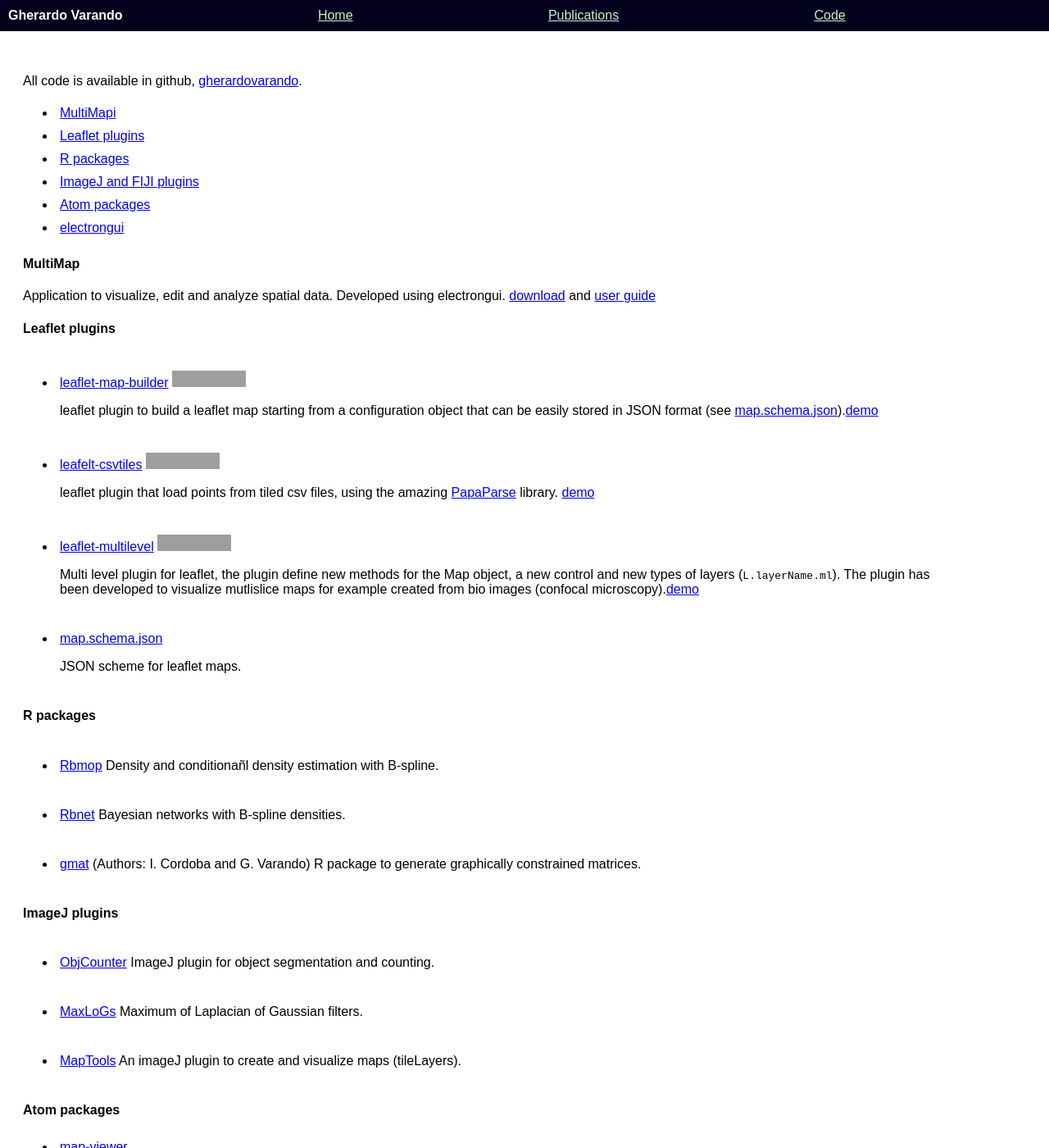
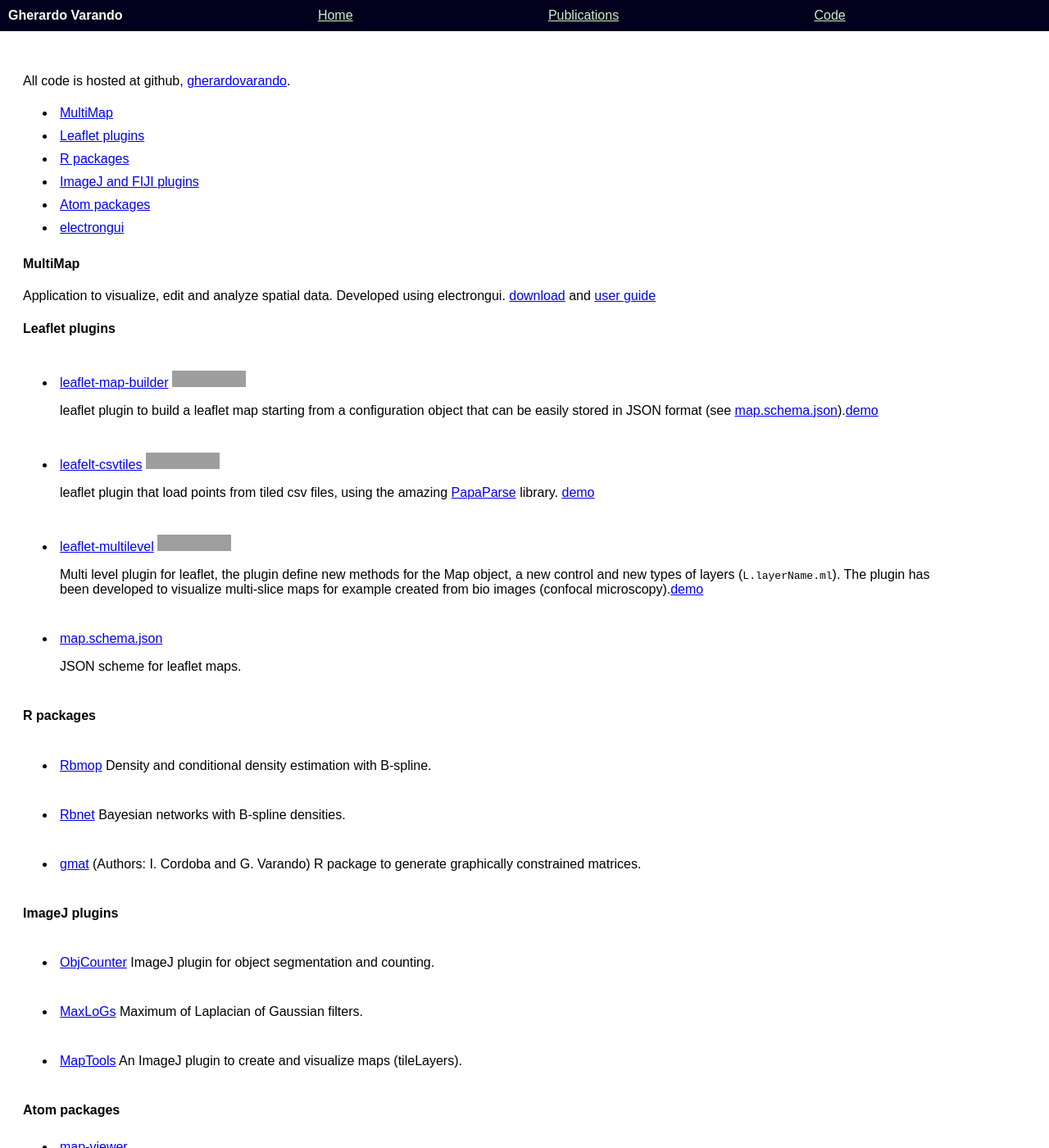
Before and after one commit to gherardovarando/gherardovarando.github.io, a Jekyll site: the page built from code.md, in a window 1280 px wide and 1400 px high. Shown: the whole window at 82% size. Built offline with Jekyll 4.4.1, drawn with Linux system fonts in a browser that asks for light colours; nearby versions of some CDN libraries; our own code applies the rules of GitHub Pages for plain Markdown files; grey boxes are pictures that could not be loaded.

Commit message:
[+] code

```diff
--- a/code.md
+++ b/code.md
@@ -2,10 +2,10 @@
 layout: default title: Code
 ---
 
-All  code is available in github,
+All  code is hosted at github,
 [gherardovarando](https://github.com/gherardovarando?tab=repositories).
 
-- [MultiMapi](#multimap)
+- [MultiMap](#multimap)
 - [Leaflet plugins](#leaflet-plugins)
 - [R packages](#r-packages)
 - [ImageJ and FIJI plugins](#imagej-plugins)
@@ -42,7 +42,7 @@ All  code is available in github,
 
   Multi level plugin for leaflet, the plugin define new methods for the Map
   object, a new control and new types of layers (``L.layerName.ml``).  The
-  plugin has been developed to visualize mutlislice maps for example created
+  plugin has been developed to visualize multi-slice maps for example created
   from bio images (confocal
   microscopy).[demo](https://gherardovarando.github.io/leaflet-multilevel/demo)
 
@@ -53,7 +53,7 @@ All  code is available in github,
 #### R packages
 
 - [Rbmop](https://github.com/gherardovarando/Rbmop)
-  Density and conditionañl density estimation with B-spline.
+  Density and conditional density estimation with B-spline.
 
 - [Rbnet](https://github.com/gherardovarando/Rbnet)
   Bayesian networks with B-spline densities.
@@ -73,7 +73,7 @@ All  code is available in github,
   Maximum of Laplacian of Gaussian filters.
 
 - [MapTools](https://github.com/ComputationalIntelligenceGroup/Map_tools)
- An imageJ plugin to create and visualize maps (tileLayers).
+ An ImageJ plugin to create and visualize maps (tileLayers).
 
 #### Atom packages
 
```
